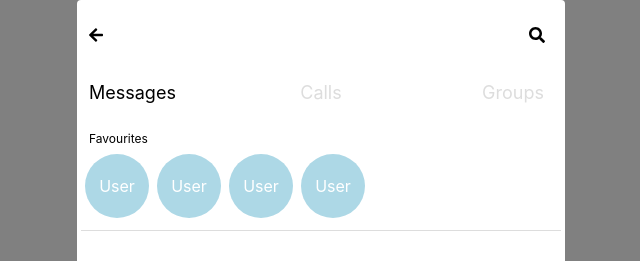
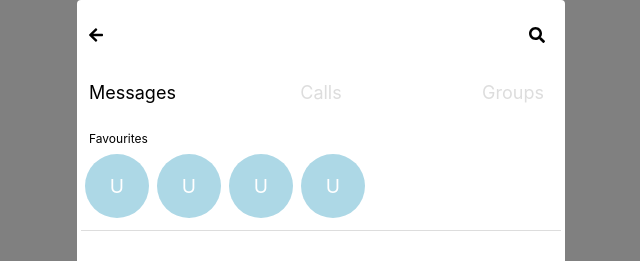
Before and after one commit to savicheema/epify-assignment, a React (Create React App) app: page / in a window 1280 px wide. Shown: the top 261 px of the page, without its empty margins (319-959 px from the left). Built offline with nearby package versions, Linux system fonts and the light colour scheme.

Commit message:
avatar fallback fix

```diff
--- a/src/components/Avatar.js
+++ b/src/components/Avatar.js
@@ -7,7 +7,7 @@ const Avatar = (props) => {
   return (
     <div className={avatarClass}>
       {props.avatar && <img src={props.avatar} alt="avatar" />}
-      {!props.avatar && "User"}
+      {!props.avatar && "U"}
     </div>
   );
 };
--- a/src/components/avatar.css
+++ b/src/components/avatar.css
@@ -4,6 +4,7 @@
   border-radius: 50%;
   height: 5vmax;
   width: 5vmax;
+  font-size: 1.5vmax;
   max-width: 68px;
   max-height: 68px;
   background-color: lightblue;
```
